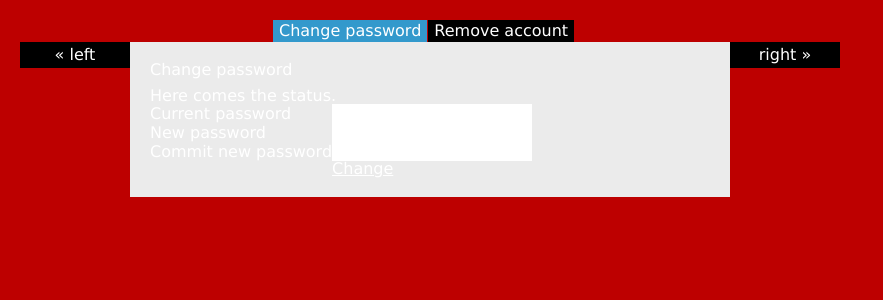
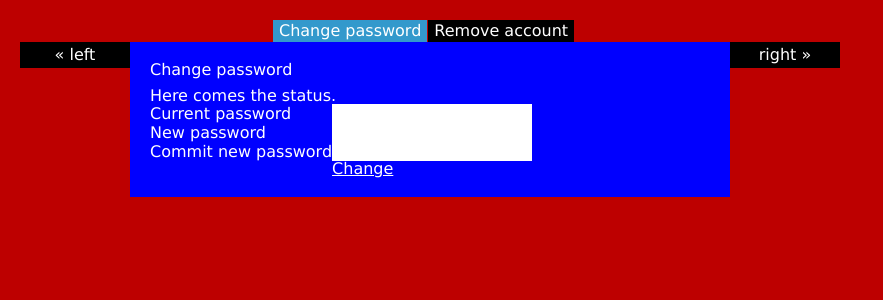
Before and after one commit to kebaparis/kebaparis, a PHP site: page /dev/usrcntrl.php in a window 1280 px wide. Shown: the top 300 px of the page, without its empty margins (0-883 px from the left). Run offline with PHP 8.4, Linux system fonts and the light colour scheme.

Commit message:
stlyle for user panel

```diff
--- a/www/css/coda-slider-2.0.css
+++ b/www/css/coda-slider-2.0.css
@@ -13,7 +13,7 @@
 /* Most common stuff you'll need to change */
 
 	.coda-slider-wrapper { padding: 20px 0 }
-	.coda-slider { background: #ebebeb }
+	.coda-slider { background: blue; }
 
 	/* Use this to keep the slider content contained in a box even when JavaScript is disabled */
 	.coda-slider-no-js .coda-slider { height: 200px; overflow: auto !important; padding-right: 20px }
```
